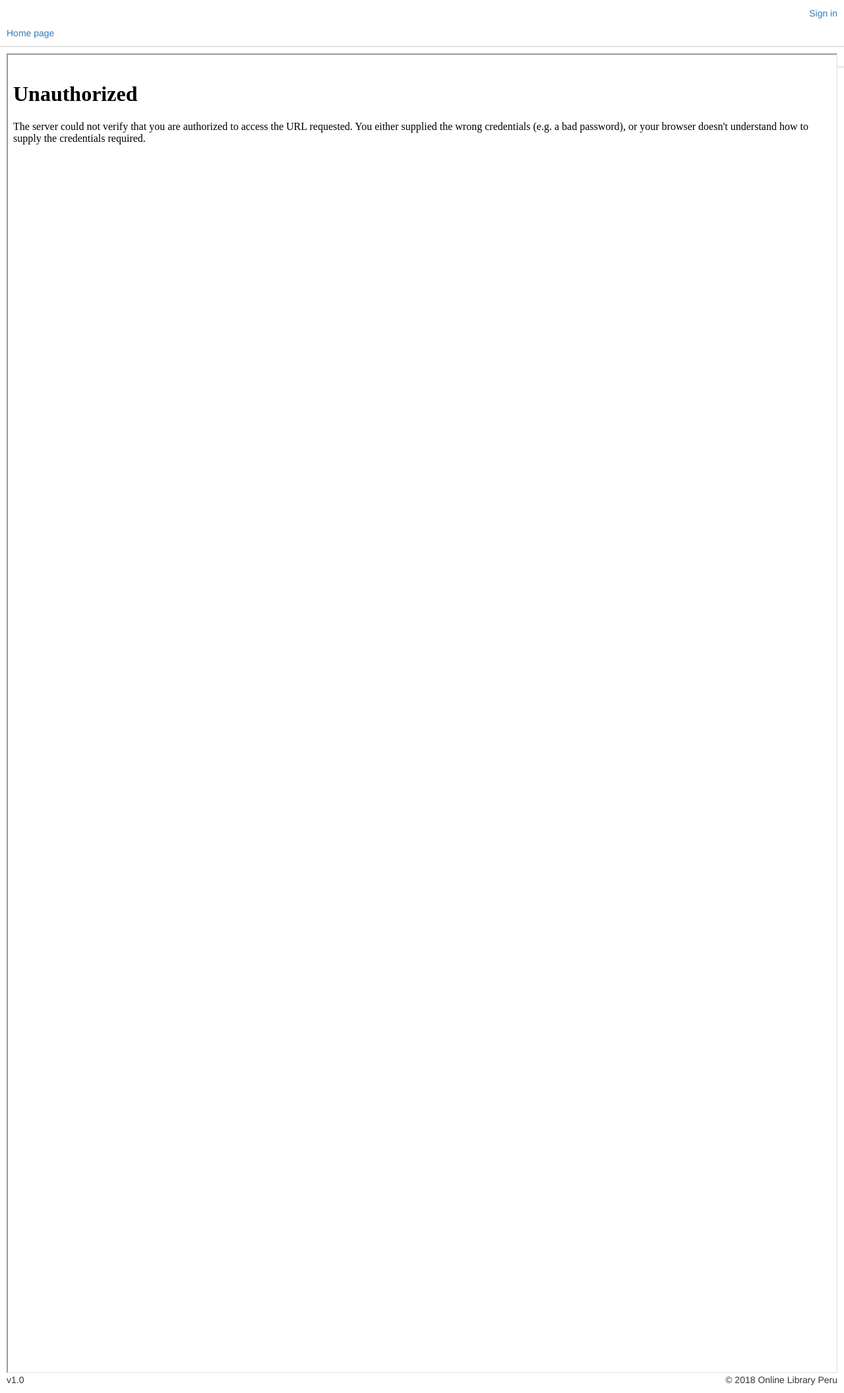
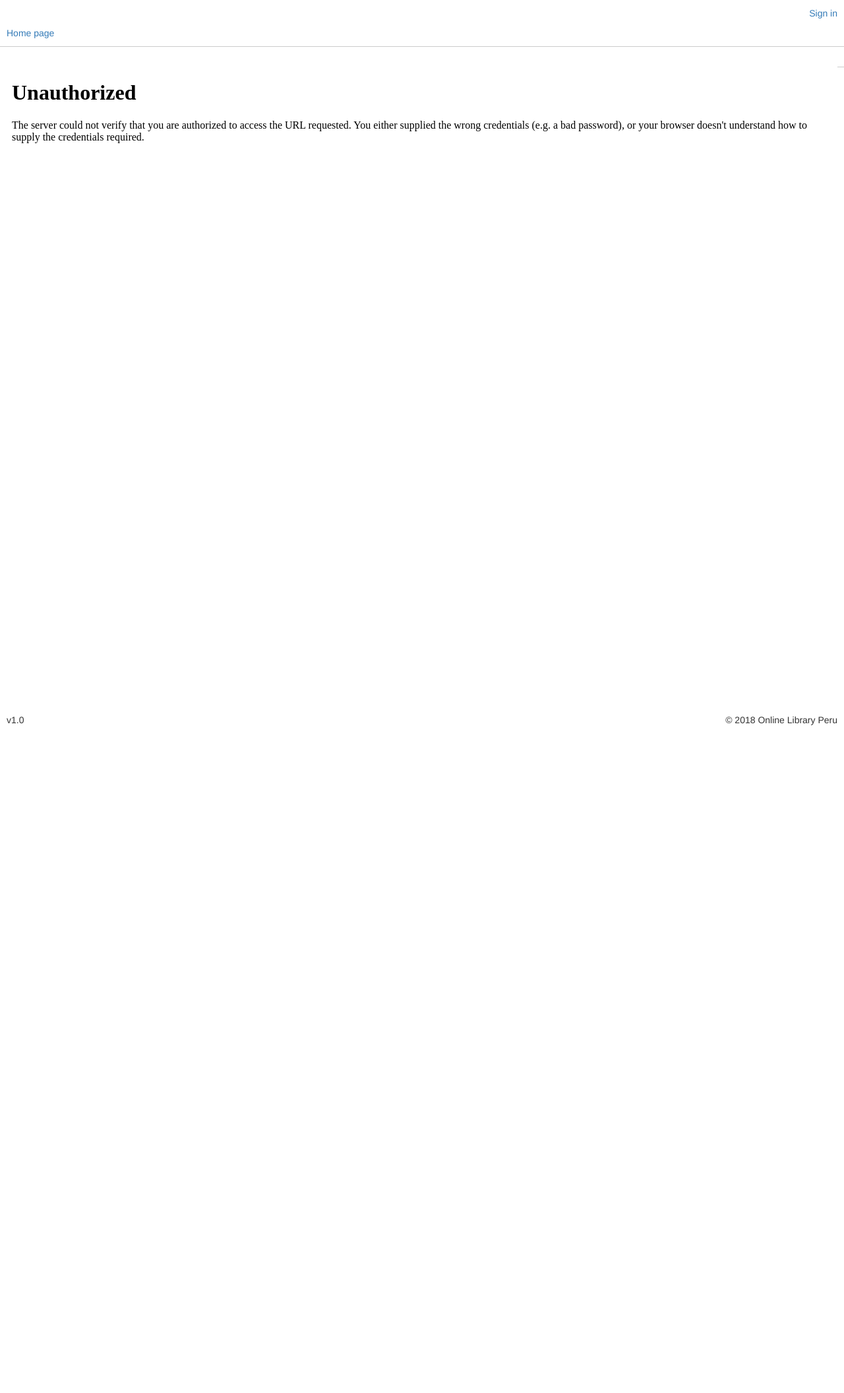
Before and after one commit to jonathanprieto99/onlinelibraryperu, a Flask app: template templates/biblioteca.html in a window 1280 px wide. Shown: the whole page at 66% size. After the commit the page ends 1099 px from the top, so only its background shows below. Run offline with Flask 2, Linux system fonts and the light colour scheme; the template is opened without the code that fills it, so the values that code supplies are empty; some libraries are stand-ins or nearby versions.

Commit message:
Se quito el borde del iframe, se sigue teniendo el problema del auto ajust del iframe.

```diff
--- a/templates/biblioteca.html
+++ b/templates/biblioteca.html
@@ -1,4 +1,4 @@
 {% extends 'flask_user/_public_base.html' %}
 {% block content %}
-    <iframe src="/biblioteca2" style="margin: 0 0 0 0; width: 100%; height:2000px; float: left; padding-top: 20px"></iframe>
+    <iframe src="/biblioteca2" style="margin: 0 0 0 0; width: 100%; height:1000px; border-style: none  ;float: left; padding-top: 20px"></iframe>
 {% endblock %}
```
